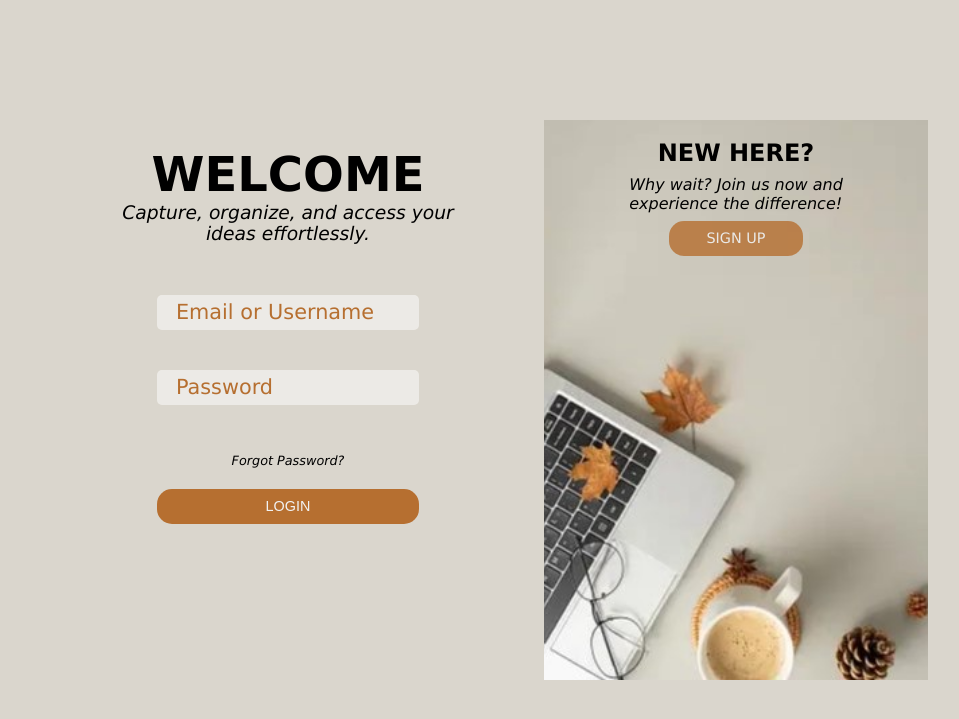
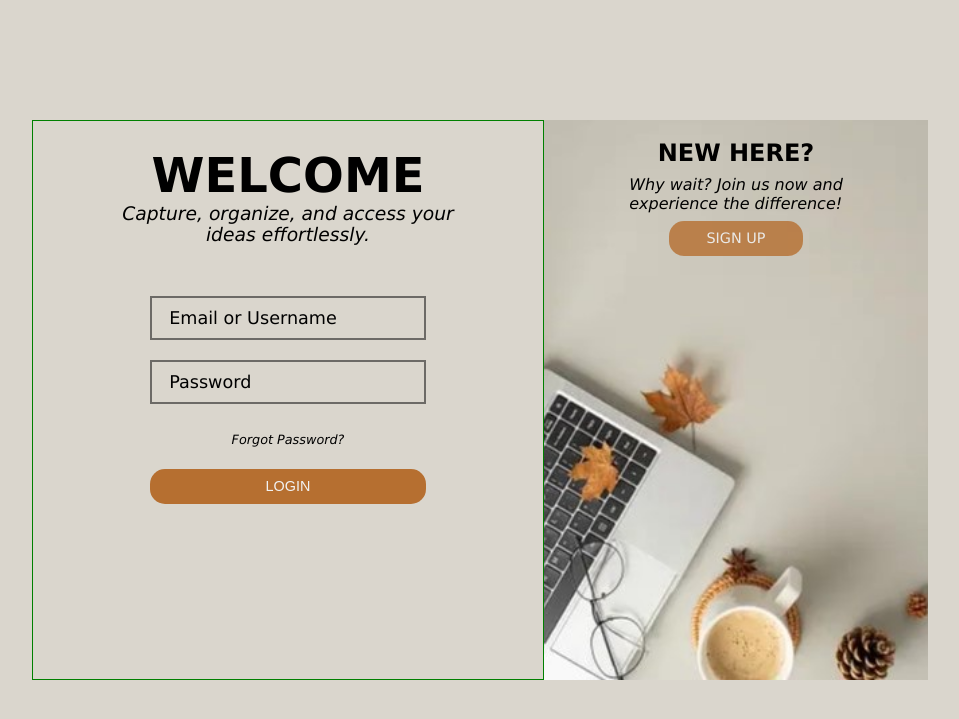
Before and after one commit to Alyson04/UDNote, a PHP site: page /pages/login.php in a window 1280 px wide. Shown: the top 719 px of the page, without its empty margins (160-1119 px from the left). Run offline with PHP 8.4, Linux system fonts and the light colour scheme.

Commit message:
onti n lng

```diff
--- a/styles/login_css.css
+++ b/styles/login_css.css
@@ -30,6 +30,7 @@ body {
     justify-content: start;
     align-items: center;
     flex-direction: column;
+    border: 1px solid green;
 }
 
 .left-column h1 {
@@ -52,7 +53,7 @@ body {
 
 .input-group {
     position: relative;
-    margin-bottom: 40px;
+    margin-bottom: 20px;
   }
 
 .input {
@@ -60,9 +61,6 @@ body {
     outline: none;
     font-size: 2em;
     padding: 10px 15px;
-    border-radius: 5px;
-    border: 2px solid #f0ffff;
-    background: transparent;
     transition: 0.3s ease;
 }
 
@@ -71,7 +69,7 @@ body {
     top: 50%;
     left: 15px;
     font-size: 1.2em;
-    color: #B66F30;
+    color: #000000;
     transform: translateY(-50%);
     padding: 0 5px;
     transition: 0.3s ease;
@@ -87,21 +85,23 @@ body {
 .input:valid + .labelline {
     color: #B66F30;
     top: -1px;
-    font-size: 1em;
+    font-size: 2.5vh;
     padding: 0 5px;
+    background-color: #DAD6CD;
 }
 
 .left-column label {
-    font-size: 1.3rem;
+    font-size: 1.1rem;
     padding: 1.5%;
 }
 
 .left-column form input {
-    height: 35px;
-    border: none;
-    background-color: #fff;
+    height: 40px;
     opacity: 0.5;
     font-size: large;
+    border: 2px solid #000000;
+    padding: 20px 20px;
+    background: transparent;
 }
 
 .left-column form a {
```
